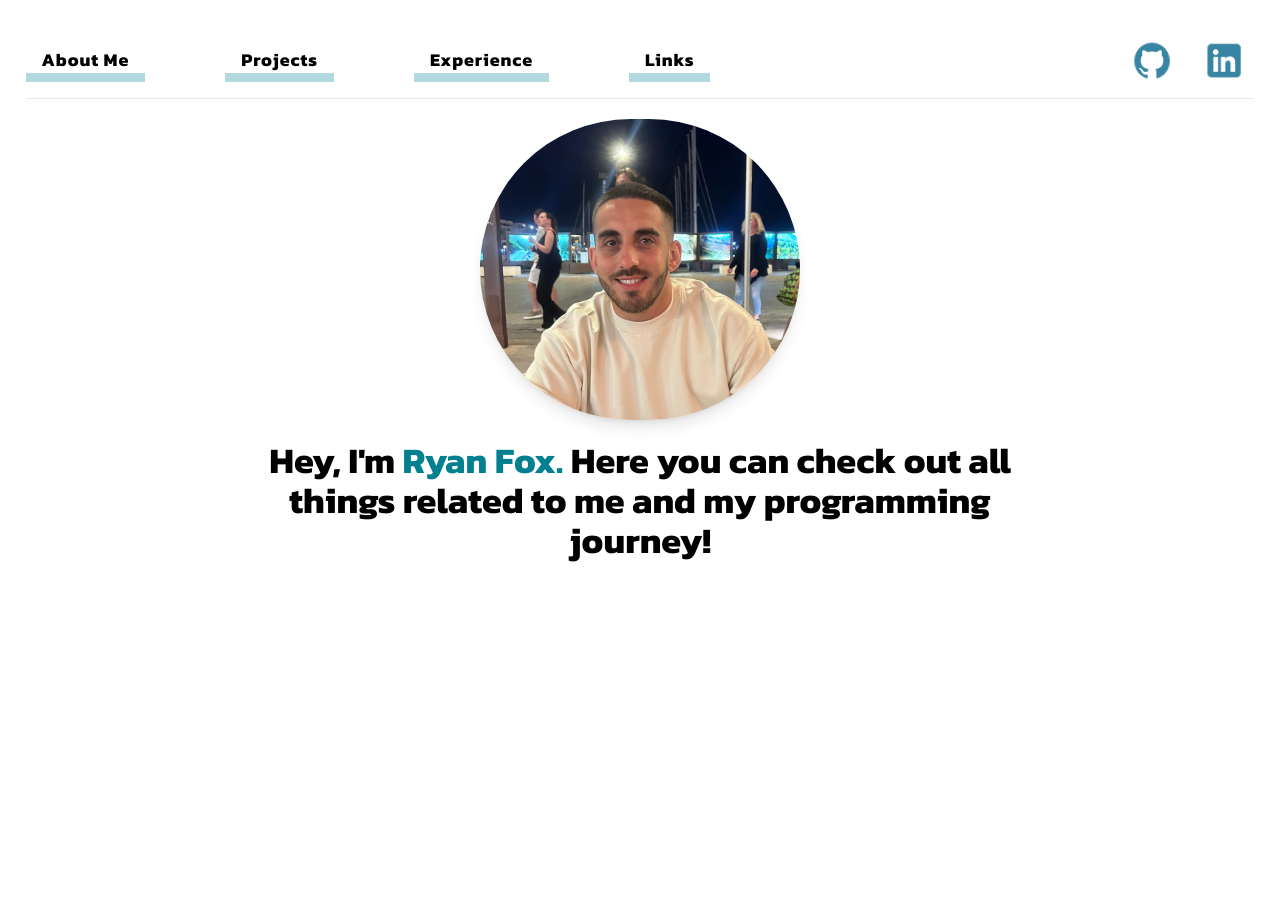
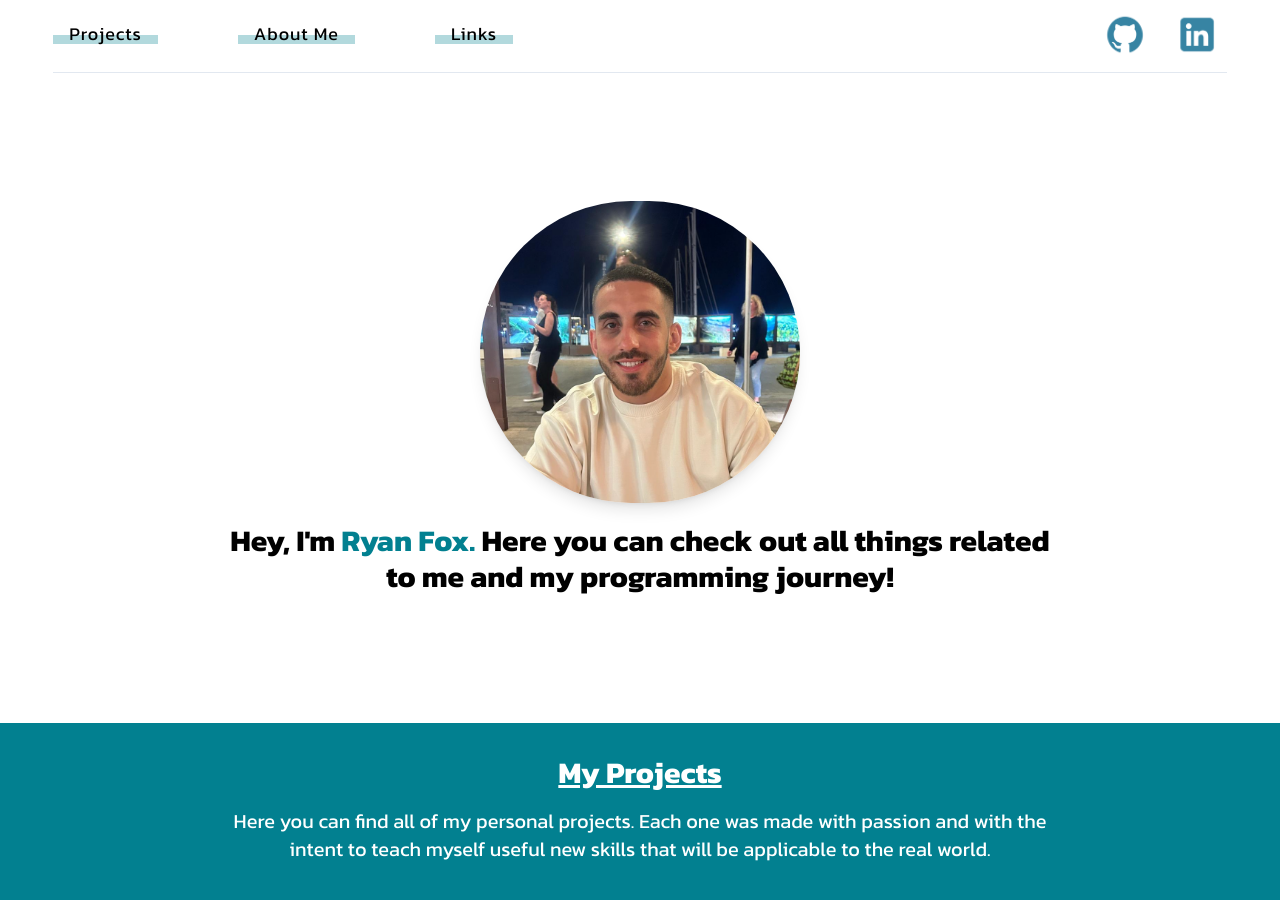
Before and after one commit to Ryanfox123/portfolio, a Next.js app: page / in a window 1280 px wide. Shown: the top 900 px of the page. Before the commit the page ends 800 px from the top, so only its background shows below. Built offline with nearby package versions, Linux system fonts and the light colour scheme.

Commit message:
projects section started

```diff
--- a/src/app/components/AboutMe.tsx
+++ /dev/null
@@ -1,60 +0,0 @@
-"use client";
-import React from "react";
-import Image from "next/image";
-import { motion } from "framer-motion";
-import useMousePosition from "../custom hooks/useMousePosition.tsx";
-
-const Portrait = "/me.png";
-
-function AboutMe() {
-  const { x, y } = useMousePosition();
-
-  return (
-    <div>
-      <motion.div
-        initial={{ opacity: 0, y: 50 }}
-        animate={{ opacity: 1, y: 0 }}
-        transition={{
-          duration: 1,
-          ease: "easeOut",
-        }}
-        className="w-80 m-auto flex flex-col items-center mt-5"
-      >
-        <motion.div
-          initial={{ scale: 0.8, opacity: 0 }}
-          animate={{ scale: 1, opacity: 1 }}
-          transition={{
-            duration: 0.8,
-            ease: "easeOut",
-            delay: 0.3,
-          }}
-        >
-          <Image
-            src={Portrait}
-            width={330}
-            height={330}
-            alt="portrait"
-            className="rounded-full object-cover shadow-lg"
-            unoptimized
-          />
-        </motion.div>
-      </motion.div>
-
-      <motion.h2
-        initial={{ opacity: 0, y: 30 }}
-        animate={{ opacity: 1, y: 0 }}
-        transition={{
-          duration: 1,
-          ease: "easeOut",
-          delay: 0.8,
-        }}
-        className="m-auto w-2/3 font-bold text-4xl text-center mt-5"
-      >
-        Hey, I'm <span className="text-teal">Ryan Fox.</span> Here you can check
-        out all things related to me and my programming journey!
-      </motion.h2>
-    </div>
-  );
-}
-
-export default AboutMe;
--- a/src/app/components/FlyoutMenu.tsx
+++ b/src/app/components/FlyoutMenu.tsx
@@ -18,7 +18,7 @@ function FlyoutMenu({ setIsHovered }: FlyoutMenuProps) {
       onMouseLeave={() => setIsHovered(false)}
     >
       <ul className="flex flex-col gap-4">
-        {["About Me", "Projects", "Experience", "Links"].map((item, index) => (
+        {["Projects", "About Me", "Links"].map((item, index) => (
           <motion.li
             key={index}
             initial={{ x: -50, opacity: 0 }}
--- a/src/app/components/Header.tsx
+++ b/src/app/components/Header.tsx
@@ -1,7 +1,57 @@
+"use client";
 import React from "react";
+import Image from "next/image";
+import { motion } from "framer-motion";
 
-function Header() {
-  return <div>Header</div>;
+const Portrait = "/me.png";
+
+function AboutMe() {
+  return (
+    <div className="mt-32">
+      <motion.div
+        initial={{ opacity: 0, y: 50 }}
+        animate={{ opacity: 1, y: 0 }}
+        transition={{
+          duration: 1,
+          ease: "easeOut",
+        }}
+        className="w-80 m-auto flex flex-col items-center mt-5"
+      >
+        <motion.div
+          initial={{ scale: 0.8, opacity: 0 }}
+          animate={{ scale: 1, opacity: 1 }}
+          transition={{
+            duration: 0.8,
+            ease: "easeOut",
+            delay: 0.3,
+          }}
+        >
+          <Image
+            src={Portrait}
+            width={330}
+            height={330}
+            alt="portrait"
+            className="rounded-full object-cover shadow-lg"
+            unoptimized
+          />
+        </motion.div>
+      </motion.div>
+
+      <motion.h2
+        initial={{ opacity: 0, y: 30 }}
+        animate={{ opacity: 1, y: 0 }}
+        transition={{
+          duration: 1,
+          ease: "easeOut",
+          delay: 0.8,
+        }}
+        className="m-auto w-2/3 font-bold text-3xl text-center mt-5"
+      >
+        Hey, I'm <span className="text-teal">Ryan Fox.</span> Here you can check
+        out all things related to me and my programming journey!
+      </motion.h2>
+    </div>
+  );
 }
 
-export default Header;
+export default AboutMe;
--- a/src/app/components/Nav.tsx
+++ b/src/app/components/Nav.tsx
@@ -8,22 +8,26 @@ function Nav() {
 
   useEffect(() => {
     const handleScroll = () => {
-      if (window.scrollY > 200) {
-        setShowNav(true);
-      } else {
-        setShowNav(false);
-      }
+      const shouldShowNav = window.scrollY > 60;
+      setShowNav((prevShowNav) => {
+        if (prevShowNav !== shouldShowNav) {
+          return shouldShowNav;
+        }
+        return prevShowNav;
+      });
     };
 
     window.addEventListener("scroll", handleScroll);
 
-    return () => window.removeEventListener("scroll", handleScroll);
+    return () => {
+      window.removeEventListener("scroll", handleScroll);
+    };
   }, []);
 
   return (
-    <div>
-      <div>{showNav ? <NavMenu /> : <NavLinks />}</div>
-      <hr className="mt-3 h-px border-slate-200"></hr>
+    <div className="w-11/12 m-auto">
+      {showNav ? <NavMenu /> : <NavLinks />}
+      <hr className="mt-3 h-px border-slate-200" />
     </div>
   );
 }
--- a/src/app/components/NavLinks.tsx
+++ b/src/app/components/NavLinks.tsx
@@ -9,8 +9,7 @@ function NavLinks() {
     <div className="flex flex-row h-12 mt-3 justify-between">
       <div>
         <ul className="flex flex-row gap-20">
-          {["About Me", "Projects", "Experience", "Links"].map(
-            (item, index) => (
+          {["Projects", "About Me", "Links"].map((item, index) => (
             <motion.div
               key={index}
               initial={{ opacity: 0, y: 0 }}
@@ -22,17 +21,16 @@ function NavLinks() {
             >
               <motion.div
                 initial={{ height: "20%" }}
-                  variants={{ hover: { height: "100%" } }}
+                variants={{ hover: { height: "40%" } }}
                 transition={{ duration: 0.3, ease: "easeOut" }}
-                  className="absolute bottom-0 left-0 w-full bg-teal opacity-30 group-hover:opacity-60 pointer-events-none"
+                className="absolute bottom-3 left-0 w-full bg-teal opacity-30 group-hover:opacity-60 pointer-events-none"
               />
 
-                <motion.li className="relative z-10 text-lg text-black font-bold tracking-wider">
+              <motion.li className="relative z-10 text-lg text-black font-medium tracking-wider">
                 {item}
               </motion.li>
             </motion.div>
-            )
-          )}
+          ))}
         </ul>
       </div>
 
--- /dev/null
+++ b/src/app/components/Projects.tsx
@@ -0,0 +1,19 @@
+import React from "react";
+
+function Projects() {
+  return (
+    <div className="bg-teal mt-32 h-96 overflow-auto">
+      <h3 className="text-white m-auto w-max font-bold text-3xl mt-8 underline">
+        My Projects
+      </h3>
+
+      <p className="w-2/3 m-auto text-center text-white mt-4 text-xl">
+        Here you can find all of my personal projects. Each one was made with
+        passion and with the intent to teach myself useful new skills that will
+        be applicable to the real world.
+      </p>
+    </div>
+  );
+}
+
+export default Projects;
--- a/src/app/globals.css
+++ b/src/app/globals.css
@@ -17,4 +17,14 @@
 
 body {
   padding: 2%;
+  width: 100vw;
 }
+
+/* globals.css */
+html,
+body {
+  margin: 0;
+  padding: 0;
+  width: 100%;
+  overflow-x: hidden; /* Prevents horizontal scrolling */
+}
--- a/src/app/page.tsx
+++ b/src/app/page.tsx
@@ -1,6 +1,7 @@
-import AboutMe from "./components/AboutMe";
+import AboutMe from "./components/Header";
 import Nav from "./components/Nav";
 import { Kanit } from "next/font/google";
+import Projects from "./components/Projects";
 
 const kanit = Kanit({
   subsets: ["latin"],
@@ -10,9 +11,10 @@ const kanit = Kanit({
 
 export default function Home() {
   return (
-    <div className={kanit.className}>
+    <div className={`${kanit.className}`}>
       <Nav />
       <AboutMe />
+      <Projects />
     </div>
   );
 }
```
Also changed, not shown: src/app/customhooks/useMousePosition.tsx (renamed from src/app/custom hooks/useMousePosition.tsx.tsx). Lines whose indentation alone changed are shown as unchanged.
